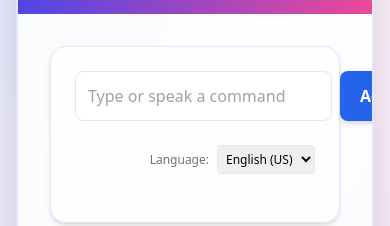
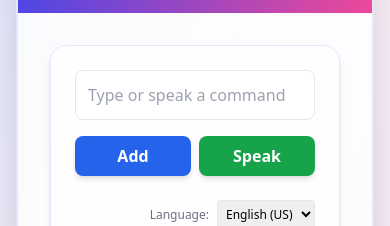
Before and after one commit to AkhilNayanMishra/Voice-shopping, a React (Vite) app: page / in a window 390 px wide. Shown: the part 189-415 px from the top of the page. Built offline with nearby package versions, Linux system fonts and the light colour scheme; no server answers; the database is empty.

Commit message:
final commit done

```diff
--- a/src/App.jsx
+++ b/src/App.jsx
@@ -185,7 +185,7 @@ export default function App() {
         initial={{ opacity: 0, y: 30 }}
         animate={{ opacity: 1, y: 0 }}
         transition={{ duration: 0.6 }}
-        className="max-w-3xl w-full bg-white/80 rounded-3xl shadow-2xl border-2 border-indigo-100 overflow-hidden"
+        className="w-full sm:max-w-3xl bg-white/80 rounded-3xl shadow-2xl border-2 border-indigo-100 overflow-hidden"
       >
         {/* App Header */}
         <div className="bg-gradient-to-r from-indigo-600 to-pink-500 p-8 text-center relative">
--- a/src/components/Controls.jsx
+++ b/src/components/Controls.jsx
@@ -3,7 +3,7 @@ import React from 'react';
 const Controls = ({ input, setInput, handleManualAdd, listening, toggleListening, language, setLanguage }) => {
   return (
     <>
-      <div className="flex gap-2 mb-6">
+      <div className="flex flex-col md:flex-row gap-4 mb-6 items-stretch">
         <input
           className="flex-1 p-3 border rounded-lg"
           placeholder="Type or speak a command"
@@ -11,18 +11,20 @@ const Controls = ({ input, setInput, handleManualAdd, listening, toggleListening
           onChange={(e) => setInput(e.target.value)}
           onKeyDown={(e) => e.key === "Enter" && handleManualAdd()}
         />
+        <div className="flex gap-2 w-full md:w-auto">
           <button
-          className="px-5 py-2 bg-blue-600 text-white font-semibold rounded-lg shadow-md hover:bg-blue-700"
+            className="flex-1 md:flex-none px-5 py-2 bg-blue-600 text-white font-semibold rounded-lg shadow-md hover:bg-blue-700"
             onClick={handleManualAdd}
           >
             Add
           </button>
           <button
-          className={`px-5 py-2 rounded-lg font-semibold text-white shadow-md ${listening ? "bg-red-600 animate-pulse" : "bg-green-600 hover:bg-green-700"}`}
+            className={`flex-1 md:flex-none px-5 py-2 rounded-lg font-semibold text-white shadow-md ${listening ? "bg-red-600 animate-pulse" : "bg-green-600 hover:bg-green-700"}`}
             onClick={toggleListening}
           >
             {listening ? "Listening..." : "Speak"}
           </button>
+        </div>
       </div>
       <div className="text-right text-xs mb-6">
         <label htmlFor="lang-select" className="text-gray-500 mr-2">Language:</label>
```
Lines whose indentation alone changed are shown as unchanged.
